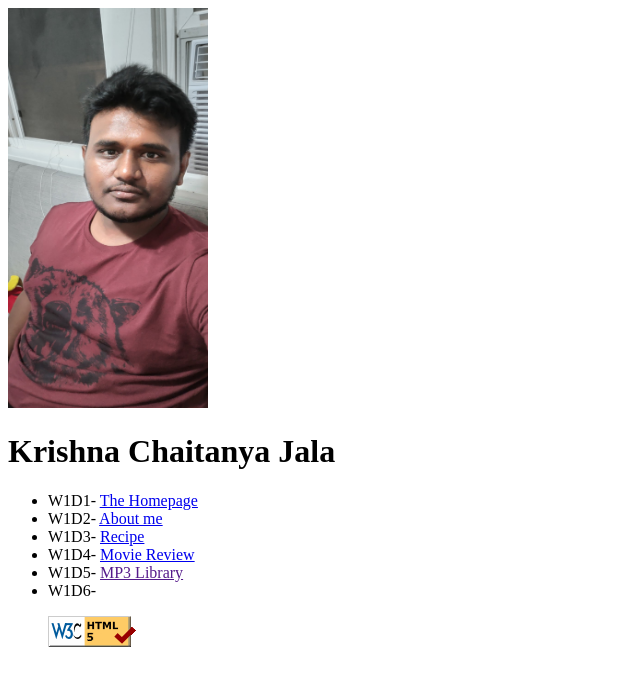
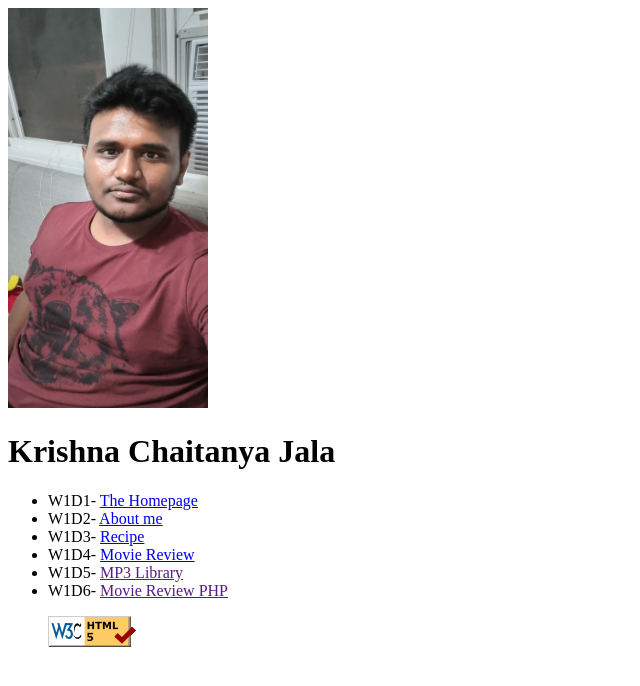
Before and after one commit to Krishna-Chaitanya-Jala/Krishna-Chaitanya-Jala.github.io, a plain HTML site: page index.html in a window 1280 px wide. Shown: the whole page, without its empty margins (0-640 px from the left). Drawn offline with Linux system fonts and the light colour scheme.

Commit message:
Update index.html

```diff
--- a/index.html
+++ b/index.html
@@ -26,7 +26,7 @@
 		W1D5- <a href=""> MP3 Library </a>
 	</li>
 	<li>
-		W1D6- <a href="Movie Rev"> </a>
+		W1D6- <a href=""> Movie Review PHP</a>
 	</li>
 </p>
 
```
